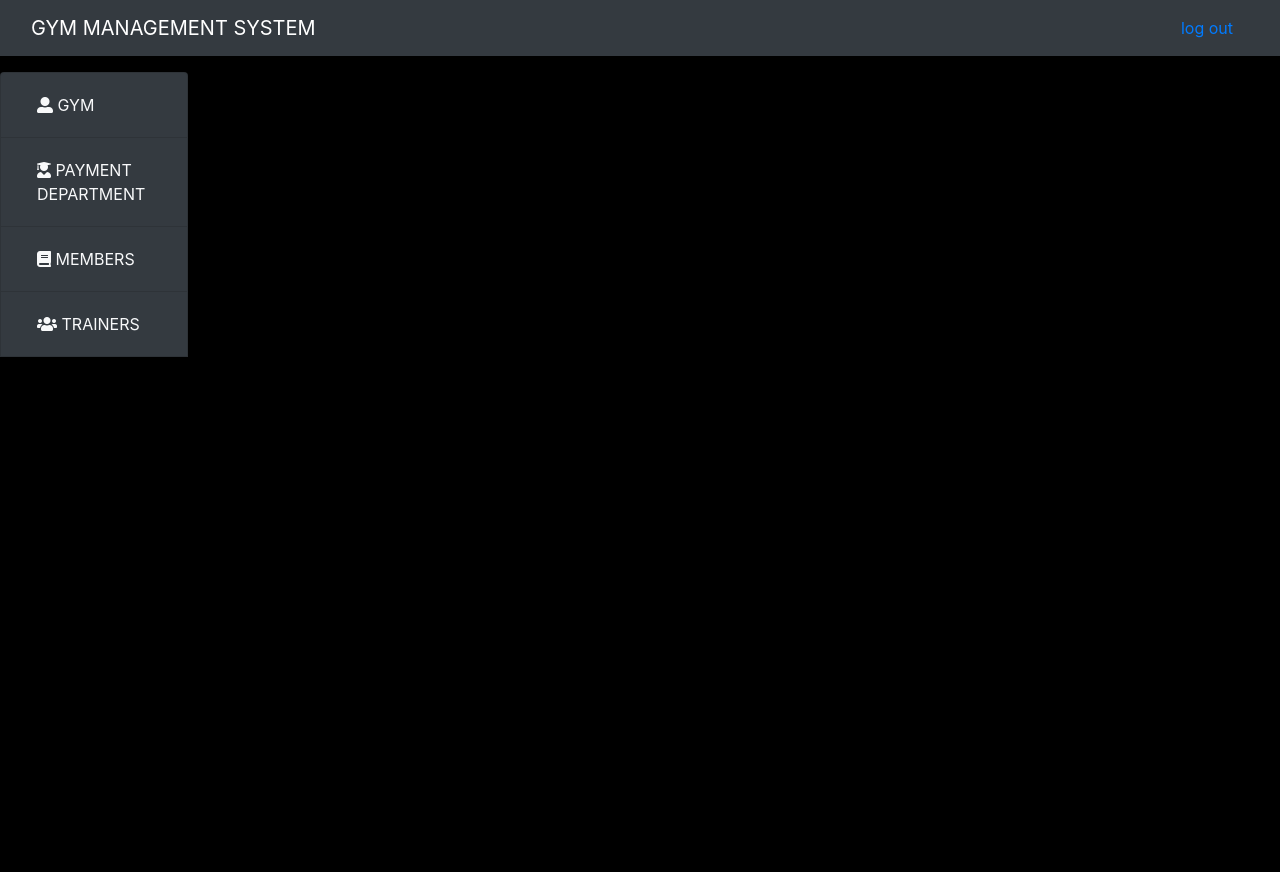
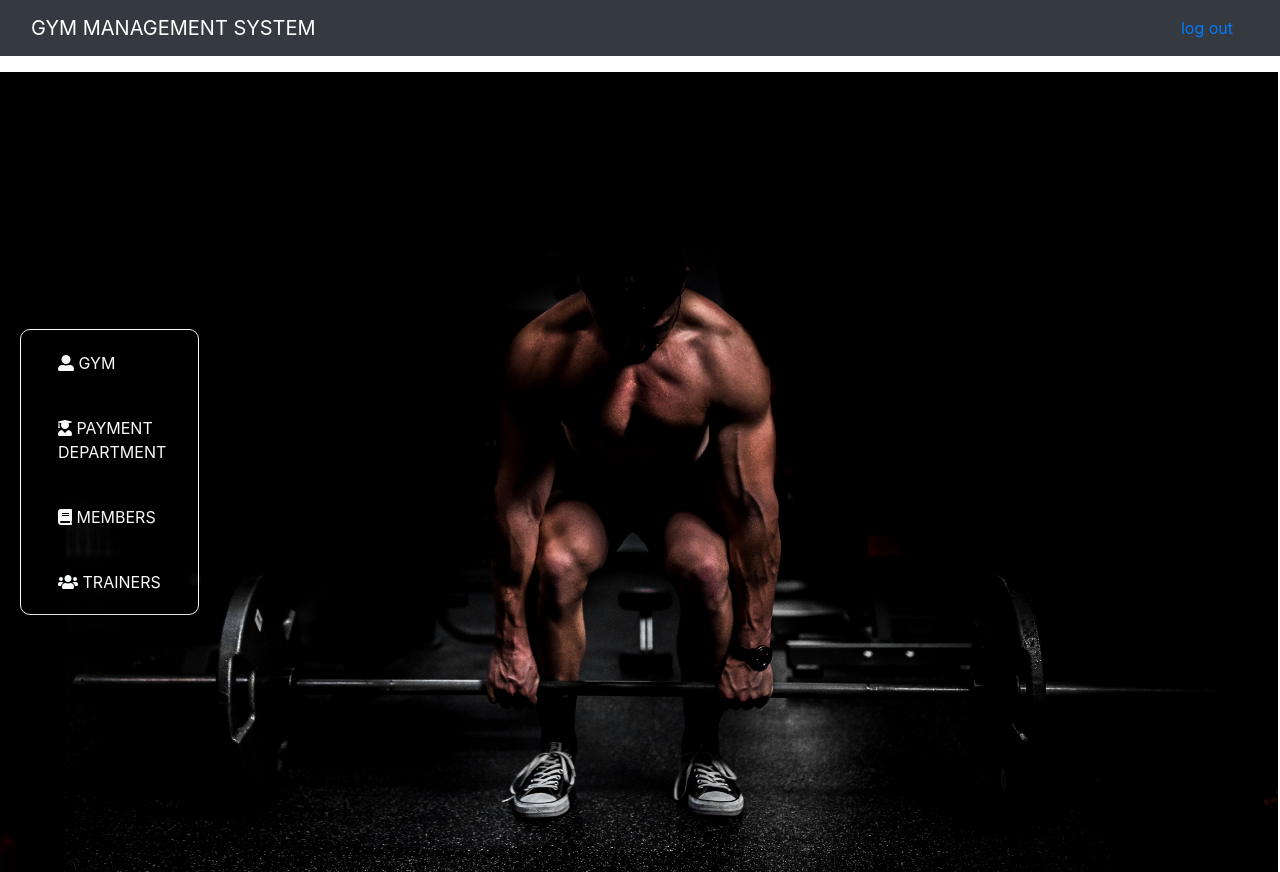
Before and after one commit to Purnendudutta/Gym-Management-System-Admin, a PHP site: page /home.php in a window 1280 px wide. Before the commit the page ends 357 px from the top, so only its background shows below. Run offline with PHP 8.4, Linux system fonts and the light colour scheme; a user stored in the database is signed in; some libraries are stand-ins or nearby versions.

Commit message:
14/02/2025

```diff
--- a/home.php
+++ b/home.php
@@ -14,9 +14,10 @@ include("auth.php");
   <script src="https://maxcdn.bootstrapcdn.com/bootstrap/4.1.3/js/bootstrap.min.js"></script>
   <link rel="stylesheet" href="https://use.fontawesome.com/releases/v5.3.1/css/all.css">
   <link rel="stylesheet" href="style.css">
+  <link rel="icon" href="gym_bg.jpeg">
 </head>
 
-<body style="background:url(gym_bg.jpg);">
+<body>
 	<nav class="navbar navbar-expand-md bg-dark navbar-dark">
 		<div class="container-fluid">
   <a class="navbar-brand" href="home.php">GYM MANAGEMENT SYSTEM</a>
@@ -24,11 +25,11 @@ include("auth.php");
 </div>
 </nav>
 
-<div class="row mt-3">
+<div class="row mt-3" id="hero">
   <div class="col-2">
     <div id="accordion">
     <div class="list-group">
-      <div class="list-group-item bg-dark">
+      <div class="list-group-item">
         <a class="collapsed nav-link text-light" data-toggle="collapse" href="#collapseTwo">
         <i class="fas fa-user-alt"></i>  GYM</a>
       </div>
--- a/style.css
+++ b/style.css
@@ -1,13 +1,25 @@
+.navbar {
+    Width: 100%;
+}
 
+.list-group {
+    border: 1px solid rgb(255, 255, 255);
+    border-radius: 10px;
+  }
+.list-group-item {
+    background-color: transparent !important;
+}
+.list-group-item:hover{
+    background-color: #00d9ff;
+}
 
 #hero {
     background-image: url('gym_bg.jpg');
-    width: 100%;
+    width: 101%;
     height: 800px;
     background-size: cover;
     background-repeat: no-repeat;
 	background-position: center;
-    margin-top: 0px;
     display: flex;
     justify-content: space-between; /* Aligns to the edges */
     align-items: center; /* Vertically centers */
```
Also changed, not shown: gym_bg.jpeg (added).
